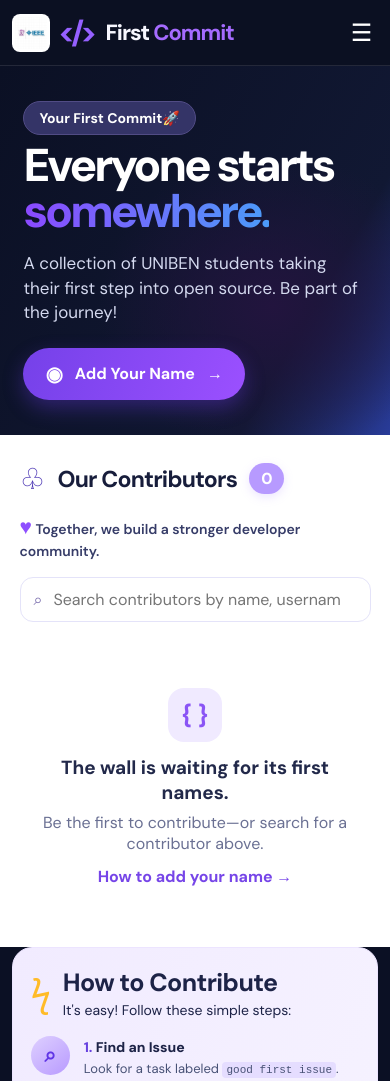
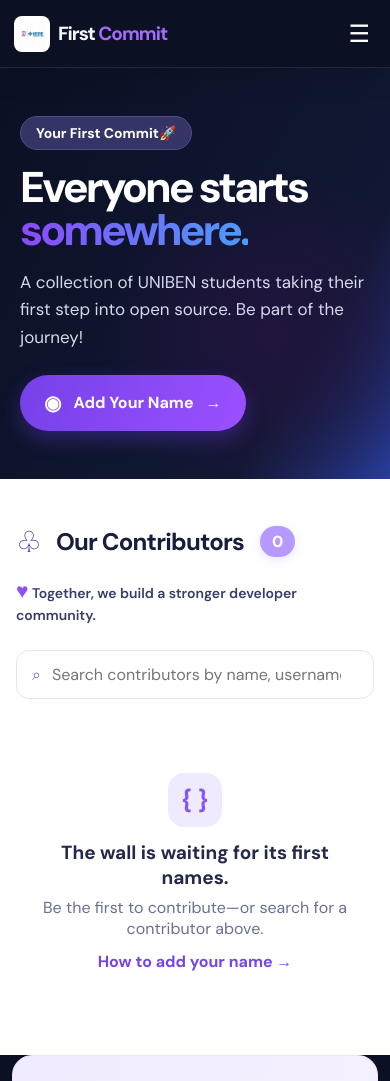
Before and after one commit to ddennis18/first-commit, a plain HTML site: page index.html in a window 390 px wide. Shown: the top 1081 px of the page. Drawn offline with Linux system fonts and the light colour scheme.

Commit message:
Refine spacing and proportions in style.css for improved layout responsiveness

```diff
--- a/style.css
+++ b/style.css
@@ -4,3 +4,80 @@
 @media(max-width:420px){.hero h1{font-size:46px}.contributor-grid{grid-template-columns:1fr}.contributor-card{padding:13px}.section-heading p{line-height:1.4}.steps{grid-template-columns:1fr}.step{display:grid;grid-template-columns:42px 1fr;column-gap:11px}.step-icon{grid-row:span 2;margin:0}.step h3{margin:2px 0 4px}.step p{grid-column:2}}
 .ieee-logo{width:44px;height:44px;object-fit:contain;border-radius:8px;background:#fff;padding:3px;flex-shrink:0}
 @media(max-width:760px){.ieee-logo{width:38px;height:38px}.topbar .brand{gap:8px}.topbar .brand-mark{font-size:30px}}
+
+/* Refined spacing and proportions */
+html{scroll-padding-top:96px}
+.topbar{height:82px;padding-inline:clamp(24px,5vw,72px);box-shadow:0 8px 30px rgba(3,6,20,.12)}
+.topbar nav{gap:8px}
+.topbar nav a{padding:11px 15px}
+.brand{gap:12px}
+.brand-mark{margin-right:0}
+.ieee-logo{width:48px;height:48px;padding:4px}
+.hero{min-height:430px;padding:66px clamp(24px,7vw,104px)}
+.hero-copy{max-width:610px}
+.eyebrow{margin-bottom:16px}
+.hero h1{margin-bottom:22px}
+.hero-copy p{margin-bottom:28px;line-height:1.6}
+.cta{padding:15px 24px}
+.contributors-section{padding:64px clamp(24px,6vw,88px) 72px}
+.section-heading{margin-bottom:30px}
+.heading-title{gap:14px}
+.heading-title h2{font-size:29px}
+.count{margin-left:2px}
+.contributor-grid{gap:16px}
+.contributor-card{min-height:90px;padding:17px 16px}
+.search-row{margin:20px 0 24px}
+.searchbox{padding:12px 15px}
+.how-section{max-width:1320px;margin:0 auto 64px;border-radius:24px;padding:36px clamp(24px,4vw,52px) 32px}
+.how-head{gap:14px;margin-bottom:22px}
+.how-head h2{font-size:28px}
+.how-head p{margin-top:5px}
+.steps{gap:12px}
+.step{padding:10px 8px}
+.step h3{margin:12px 0 8px}
+.step p{line-height:1.55}
+.contribute-bottom{margin-top:28px;padding-top:24px}
+footer{min-height:104px;padding:28px clamp(24px,5vw,72px);gap:24px}
+
+@media(max-width:1100px){
+  .topbar{padding-inline:28px}
+  .topbar nav{gap:2px}
+  .topbar nav a{padding-inline:11px}
+  .hero{padding-inline:48px}
+  .contributors-section{padding-inline:48px}
+}
+
+@media(max-width:760px){
+  html{scroll-padding-top:82px}
+  .topbar{height:68px;padding-inline:20px}
+  .topbar nav{top:67px}
+  .brand{gap:8px}
+  .brand-mark{font-size:30px}
+  .ieee-logo{width:40px;height:40px}
+  .hero{min-height:390px;padding:48px 24px}
+  .hero h1{margin-bottom:18px}
+  .hero-copy p{margin-bottom:24px}
+  .contributors-section{padding:44px 20px 48px}
+  .section-heading{gap:16px;margin-bottom:24px}
+  .heading-title h2{font-size:24px}
+  .contributor-grid{gap:12px}
+  .contributor-card{min-height:82px;padding:12px 10px}
+  .how-section{margin:0 16px 40px;padding:28px 20px 24px;border-radius:20px}
+  .how-head{margin-bottom:18px}
+  .how-head h2{font-size:24px}
+  .steps{gap:16px 12px}
+  .contribute-bottom{margin-top:20px;padding-top:20px}
+  footer{min-height:0;padding:24px 20px;gap:16px 12px}
+}
+
+@media(max-width:420px){
+  .topbar{padding-inline:14px}
+  .brand{font-size:19px}
+  .brand-mark{display:none}
+  .ieee-logo{width:36px;height:36px}
+  .hero{padding-inline:20px}
+  .hero h1{font-size:43px}
+  .contributors-section{padding-inline:16px}
+  .contributor-card{padding:13px}
+  .how-section{margin-inline:12px;padding-inline:16px}
+}
```
